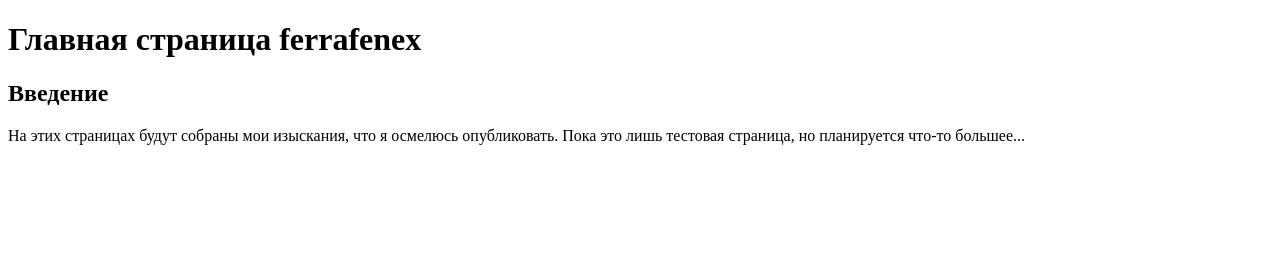
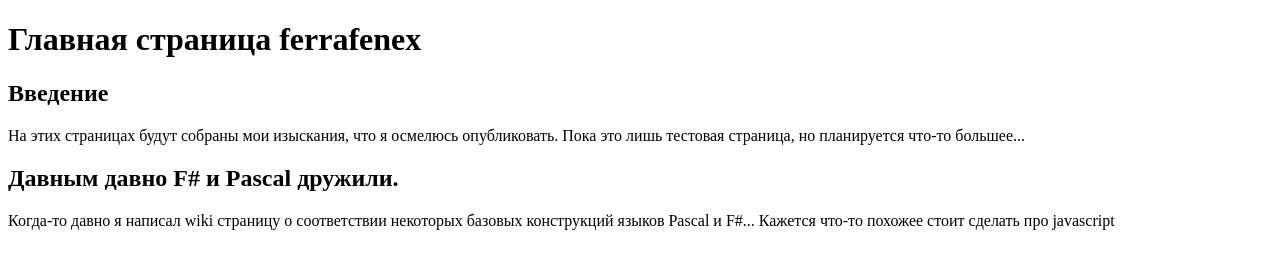
Before and after one commit to ferrafenex/ferrafenex.github.io, a plain HTML site: page index.html in a window 1280 px wide. Drawn offline with Linux system fonts and the light colour scheme.

Commit message:
Add new article to index.html page
Добавил заметку о wiki с F# - Pascal соответствии.

```diff
--- a/index.html
+++ b/index.html
@@ -17,6 +17,15 @@
           Пока это лишь тестовая страница, но планируется что-то большее...
         </p>
       </article>
+      <article>
+        <header>
+          <h2>Давным давно F# и Pascal дружили.</h2>
+        </header>
+        <p>
+          Когда-то давно я написал wiki страницу о соответствии некоторых базовых конструкций языков Pascal и F#...
+          Кажется что-то похожее стоит сделать про javascript
+        </p>
+      </article>
     </main>
   </body>
 </html>
```
